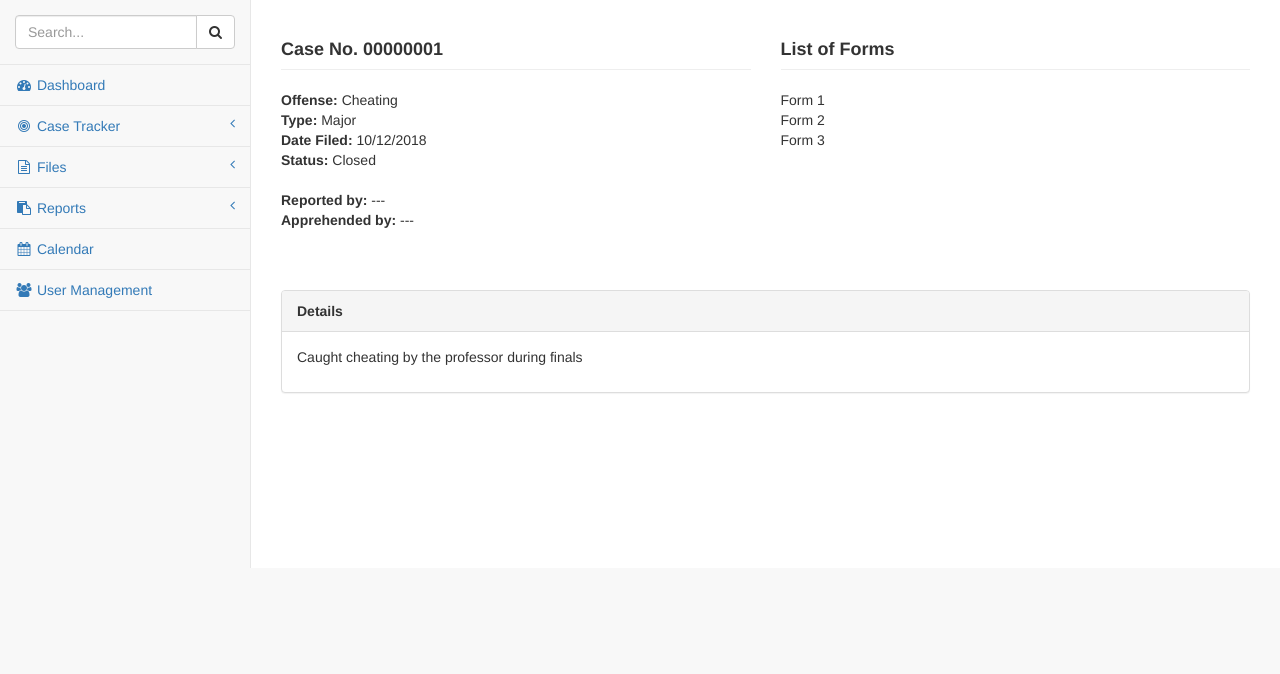
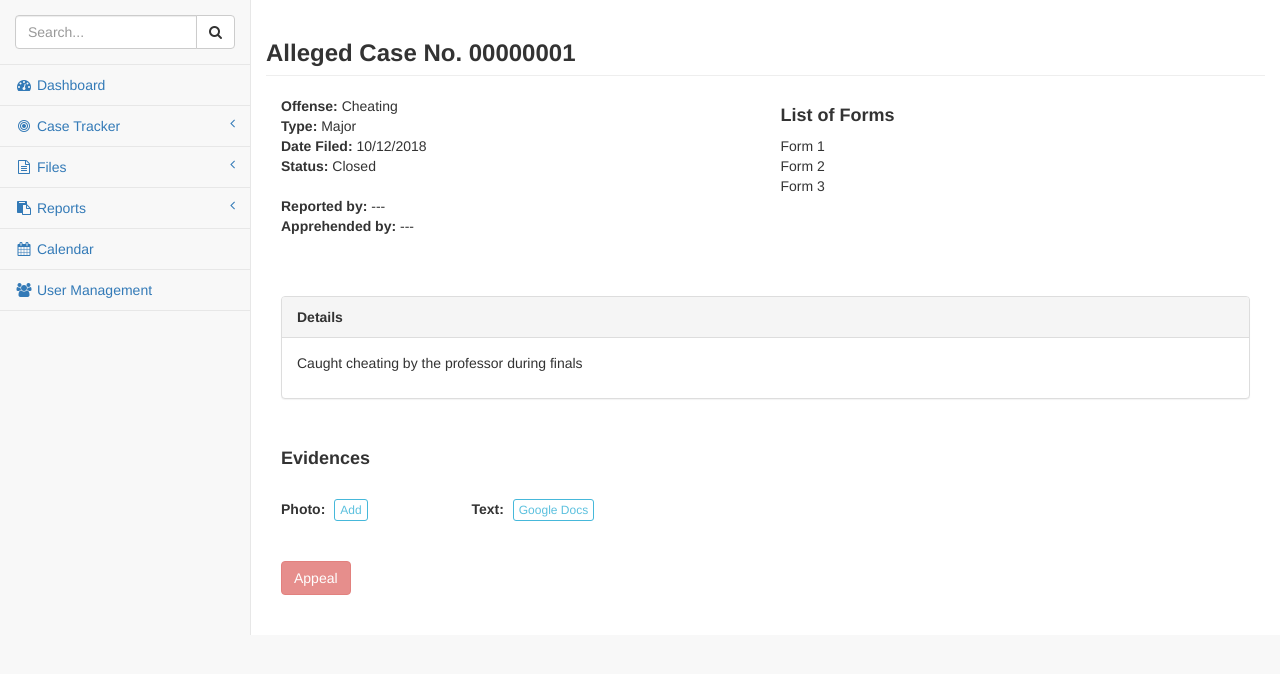
Before and after one commit to enricozab/CMS, a PHP site: the page made by php/student-view-case.php in a window 1280 px wide. Shown: the part 51-725 px from the top of the page. Run offline with PHP 8.4, Linux system fonts and the light colour scheme.

Commit message:
Update php/student-view-case.php

```diff
--- a/php/student-view-case.php
+++ b/php/student-view-case.php
@@ -260,8 +260,10 @@
 		?>
         <div id="page-wrapper">
             <div class="row">
+
+                <h3 class="page-header"><b>Alleged Case No. <?php echo $cn; ?></b></h3>
+
                 <div class="col-lg-6">
-                    <h4 class="page-header"><b>Case No. <?php echo $cn; ?></b></h4>
           					<b>Offense:</b> <?php echo $off; ?><br>
           					<b>Type:</b> <?php echo $type; ?><br>
           					<b>Date Filed:</b> <?php echo $date; ?><br>
@@ -269,8 +271,9 @@
           					<b>Reported by:</b> --- <br>
           					<b>Apprehended by:</b> --- <br>
                 </div>
+
                 <div class="col-lg-6">
-                    <h4 class="page-header"><b>List of Forms</b></h4>
+                    <h4><b>List of Forms</b></h4>
           					Form 1<br>
           					Form 2<br>
           					Form 3<br>
@@ -287,6 +290,19 @@
 				</div>
         </div>
         <!-- /#page-wrapper -->
+
+        <br>
+
+        <h4><b>Evidences</b></h4><br>
+        <b style = "padding-right: 5px;">Photo: </b><button type="button" class="btn btn-outline btn-info btn-xs">Add</button>
+        <b style = "padding-left: 100px; padding-right: 5px;">Text: </b> <button type="button" class="btn btn-outline btn-info btn-xs">Google Docs</button>
+        <b style = "padding-left: 50px;"></b>
+        <!--<button type="button" class="btn btn-info btn-sm">Upload Evidences</button>-->
+
+        <br><br><br>
+
+        <button type="button" class="btn btn-danger disabled">Appeal</button>
+        <br><br><br>
 
     </div>
     <!-- /#wrapper -->
```
Lines whose indentation alone changed are shown as unchanged.
